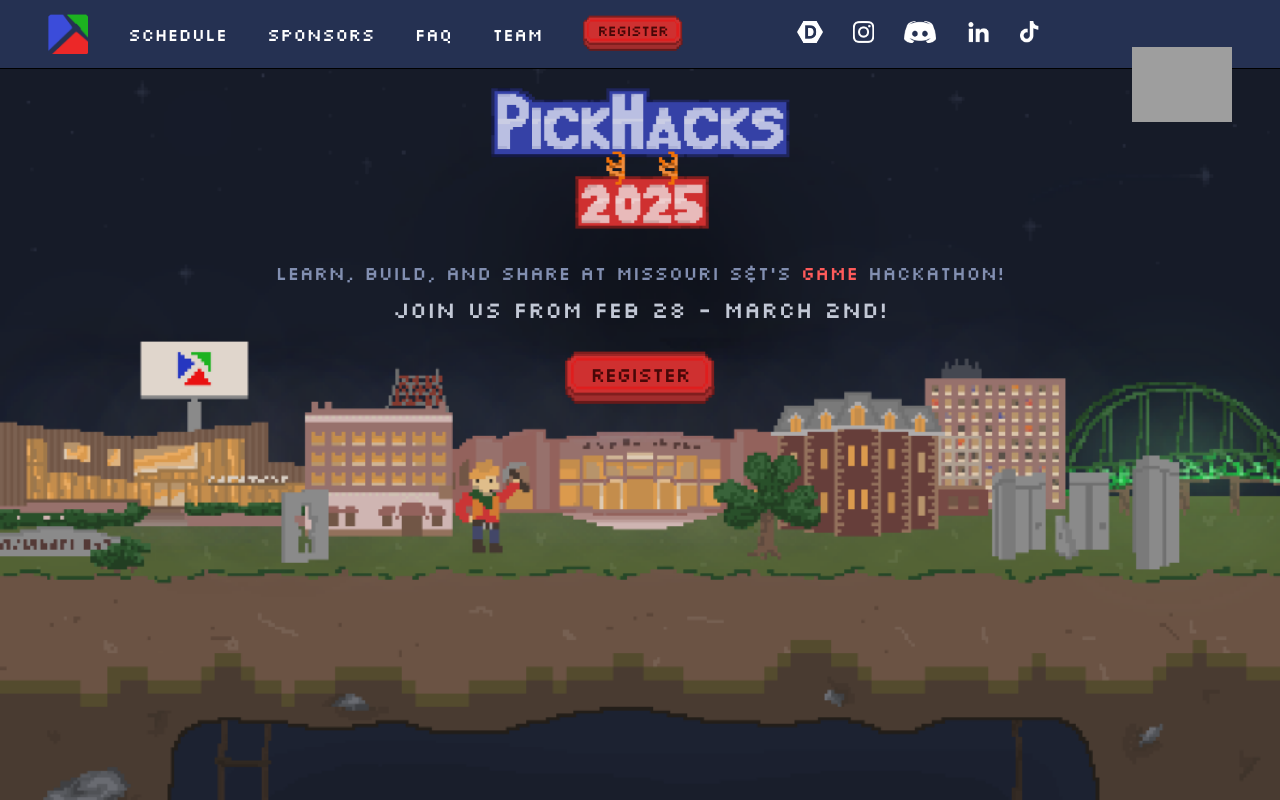
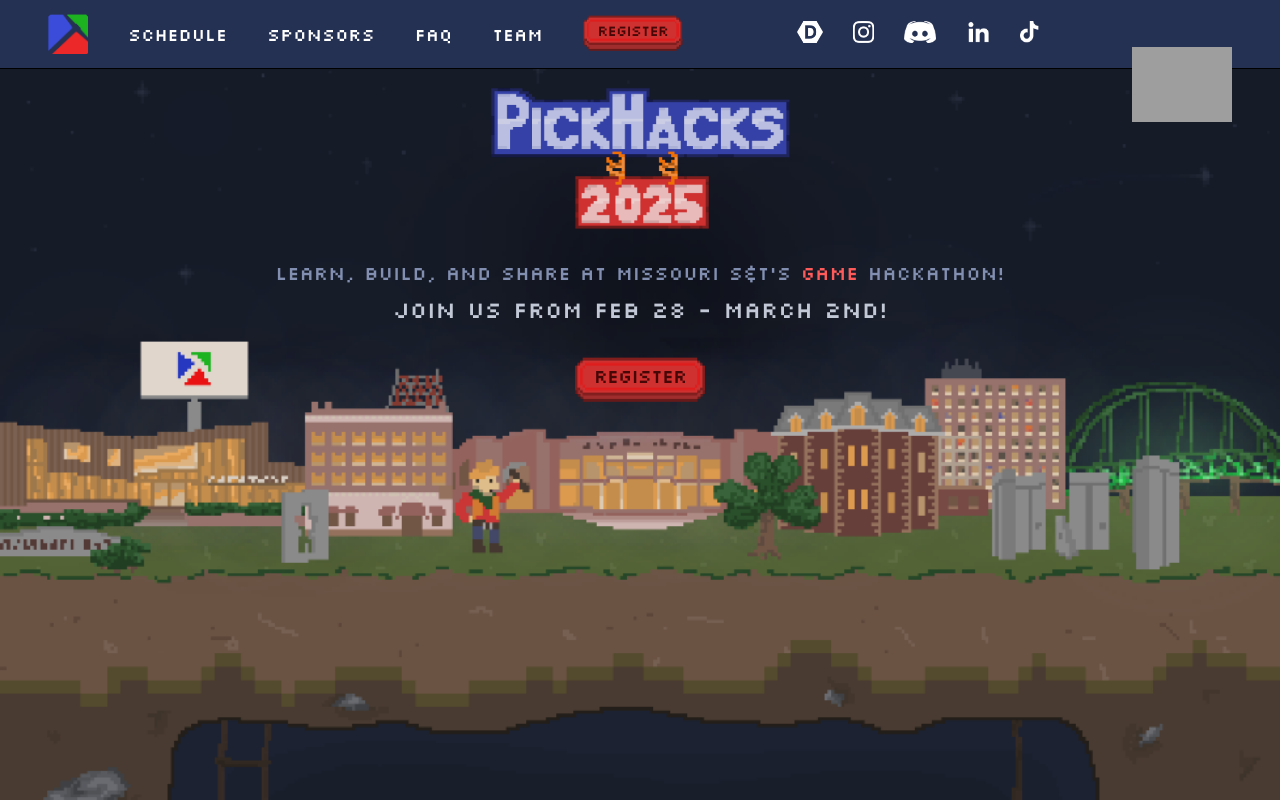
Before and after one commit to Malizma333/pickhacks-2025-deploy, a Next.js app: page / in a window 1280 px wide. Built offline with nearby package versions, Linux system fonts and the light colour scheme; grey boxes are pictures that could not be loaded.

Commit message:
dynamically styled buttons

```diff
--- a/src/styles/components/PushButton.module.css
+++ b/src/styles/components/PushButton.module.css
@@ -3,17 +3,17 @@
     flex-direction: column;
     align-items: center;
     justify-content: center;
-    margin-top: -7.5px;
 }
 
 .outer {
     height: 45px;
     width: 100px;
+    margin-top: -7.5px;
 }
 
 .outer_lg {
-    height: 67.5px;
-    width: 150px;
+    height: calc(3.54vw * 57/40);
+    width: 10.1vw;
 }
 
 .top_primary, .top_primary_lg {
@@ -42,8 +42,8 @@
 }
 
 .top_primary_lg, .top_secondary_lg {
-    width: 150px;
-    height: 45px;
+    height: 3.54vw;
+    width: 10.1vw;
 }
 
 .top_primary:hover, .top_secondary:hover {
@@ -51,7 +51,7 @@
 }
 
 .top_primary_lg:hover, .top_secondary_lg:hover {
-    margin-bottom: -16.5px;
+    margin-bottom: calc(-3.54vw * 6/17);
 }
 
 .bottom_primary, .bottom_primary_lg {
@@ -76,8 +76,9 @@
 }
 
 .bottom_primary_lg, .bottom_secondary_lg {
-    width: 150px;
-    height: 22.5px;
+    height: calc(3.54vw * 17/40);
+    width: 10.1vw;
+    margin-bottom: calc(3.54vw * 2.5/17);
 }
 
 .text, .text_lg {
@@ -90,5 +91,6 @@
 }
 
 .text_lg {
-    font-size: 20.5px;
+    font-size: 1.5vw;
+    margin-top: -0.7vw;
 }
--- a/src/styles/components/Schedule.module.css
+++ b/src/styles/components/Schedule.module.css
@@ -10,7 +10,7 @@
   top: 22.5vw;
   height: 40.5vw;
   width: 45vw;
-  padding: 4em 10em;
+  padding: 2.5vw 6.5vw;
 	z-index: 2;
 }
 
@@ -24,7 +24,6 @@
 	justify-content: center;
 	width: 100%;
 	gap: 1.25vw;
-  margin-bottom: 2.25vw;
 }
 
 .eventContainer {
@@ -57,7 +56,7 @@
   cursor: pointer;
 }
 
-@media screen and (max-width: 1300px) {
+/* @media screen and (max-width: 1300px) {
 	.App {
 		font-size: 15px;
 	}
@@ -94,4 +93,4 @@
 	.App {
 		padding: 1.75em 0;
 	}
-}
+} */
```
